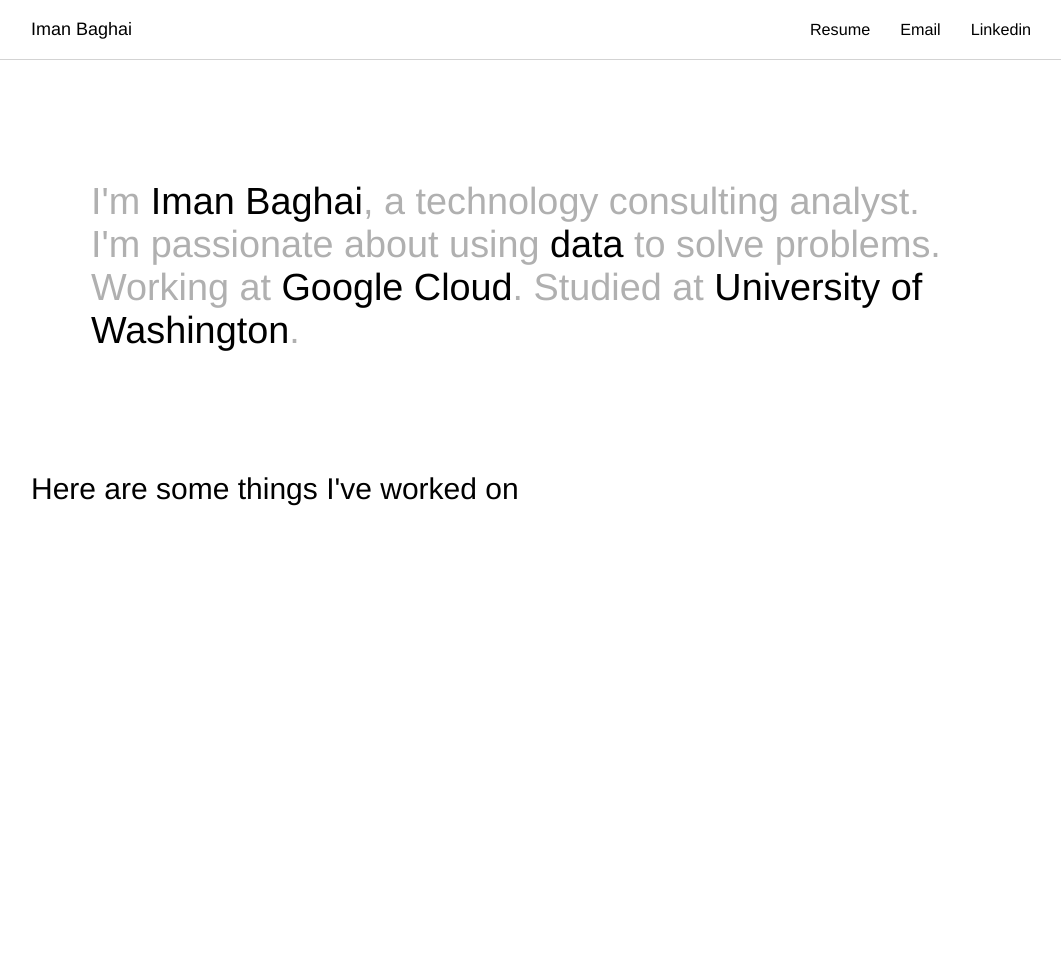
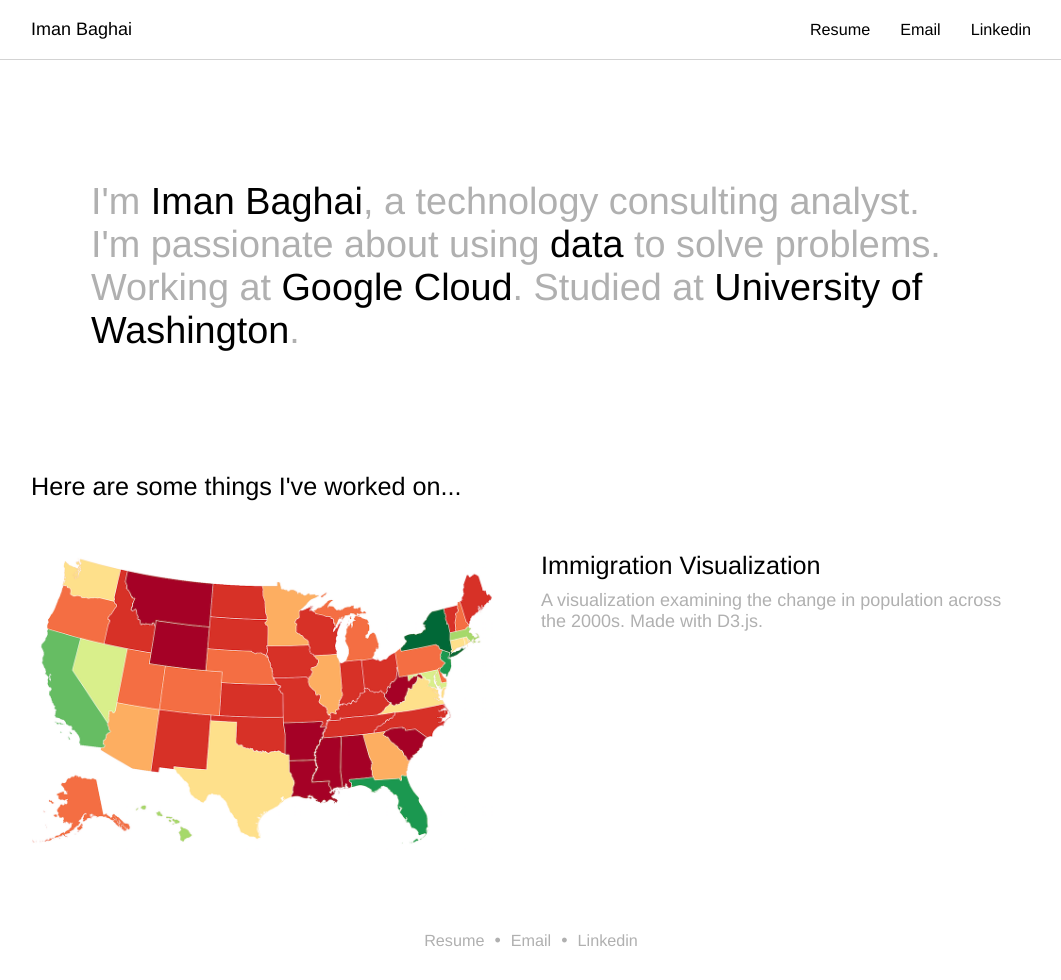
Before and after one commit to ibaghai/ibaghai.github.io, a plain HTML site: page index.html in a window 1280 px wide. Shown: the whole page, without its empty margins (109-1170 px from the left). Before the commit the page ends 800 px from the top, so only its background shows below. Drawn offline with Linux system fonts and the light colour scheme.

Commit message:
add projects section

```diff
--- a/index.css
+++ b/index.css
@@ -1,5 +1,6 @@
 :root {
    --nav-height: 60px;
+   --container-width: 1000px;
 }
 
 html, body {
@@ -19,11 +20,11 @@ nav {
    border-bottom: 1px solid lightgray;
    padding: 0 15px;
    box-sizing: border-box;
+   background: white;
 }
 
 .navigation {
    width: 100%;
-   /* background: black; */
    height: 100%;
    display: flex;
    align-items: center;
@@ -35,12 +36,12 @@ nav {
    font-weight: 500;
 }
 
-.navigation .right {
+.right {
    display: flex;
    font-size: 0.9em;
 }
 
-.navigation .right a {
+.right a {
    margin-left: 30px;
    color: black;
    text-decoration: none;
@@ -58,7 +59,7 @@ nav {
 }
 
 .container {
-   max-width: 1000px;
+   max-width: var(--container-width);
    margin: auto auto;
 }
 
@@ -96,14 +97,80 @@ nav {
 }
 
 .section-title {
-   font-size: 30px;
+   font-size: 1.4em;
    font-weight: 500;
 }
+
+/* Projects */
+
+.project {
+   margin-top: 50px;
+   display: flex;
+}
+
+.project-img {
+   flex: 1;
+   height: 300px;
+   display: block;
+   background-size: contain;
+   background-repeat: no-repeat;
+}
+
+.project-info {
+   flex: 1;
+   margin-left: 20px;
+   display: block;
+}
+
+.project-title {
+   font-weight: 500;
+   font-size: 1.4em;
+   color: black;
+   text-decoration: none;
+   transition: .3s;
+}
+
+.project-title:hover {
+   color: #BCBCBC;
+}
+
+.project-desc {
+   color: #B0B0B0;
+   font-size: 1.1 em;
+   margin-top: 10px;
+}
+
+/* Footer */
+
+.footer {
+   margin-top: 50px;
+   display: flex;
+   align-items: center;
+   justify-content: center;
+   color: #B0B0B0;
+}
+
+.footer a {
+   color: #B0B0B0;
+   text-decoration: none;
+   padding: 30px 10px;
+   transition: .3s;
+   font-size: .9em;
+
+}
+
+.footer a:hover {
+   color: #333;
+}
+
+
 
 @media screen and (max-width: 479px) {
    body {
       font-size: 16px;
    }
+
+
 
    .banner {
       font-size: 1.8em;
@@ -113,8 +180,24 @@ nav {
       padding: 60px 30px;
    }
 
-   .section-title {
-      font-size: 1.8em;
+
+
+   .project {
+      display: block;
    }
 
+   .project-img {
+      height: 200px;
+   }
+
+   .project-info {
+      margin-top: 15px;
+      margin-left: 0px;
+   }
 }
+
+@media screen and (max-width:  1000px) {
+   .projects {
+      padding: 0 15px;
+   }
+}
--- a/index.html
+++ b/index.html
@@ -27,14 +27,19 @@
 
    <div class="banner container">
       <div class="lead">
-         I'm <a href="mailto:ibaghai6@gmail.com" class="heavy" id="name">Iman Baghai</a>, a technology consulting analyst. I'm passionate about using <a href="#"class="heavy" id="data">data</a> to solve problems. Working at <a href="#" class="heavy" id="google">Google Cloud</a>. Studied at <a href="http://uw.edu/" class="heavy" id="uw">University of Washington</a>.
+         I'm <a href="mailto:ibaghai6@gmail.com" class="heavy" id="name">Iman Baghai</a>, a technology consulting analyst. I'm passionate about using <span class="heavy" id="data">data</span> to solve problems. Working at <a href="https://cloud.google.com/" class="heavy" id="google">Google Cloud</a>. Studied at <a href="http://uw.edu/" class="heavy" id="uw">University of Washington</a>.
       </div>
    </div>
 
    <div class="projects container">
       <div class="section-title">
-         Here are some things I've worked on
+         Here are some things I've worked on...
       </div>
+   </div>
+   <div class="footer container">
+         <a href="#">Resume</a> •
+         <a href="mailto:ibaghai6@gmail.com">Email</a> •
+         <a href="https://www.linkedin.com/in/iman-baghai-6a62aa62/">Linkedin</a>
    </div>
 
    <script src="index.js"></script>
--- a/index.js
+++ b/index.js
@@ -0,0 +1,23 @@
+let projects = [{
+   title: 'Immigration Visualization',
+   desc: 'A visualization examining the change in population across the 2000s. Made with D3.js.',
+   img: `url('img/immigration.png')`,
+   href: 'https://ishansaksena.github.io/immigration-viz/'
+}];
+
+for (let i = 0; i < projects.length; i++) {
+   document.querySelector('.projects').innerHTML += makeProject(projects[i]);
+}
+
+
+
+function makeProject(project) {
+   return  `<div class="project">
+      <a href="${project.href}" class="project-img" style="background: ${project.img}; background-size: contain;
+      background-repeat: no-repeat;"></a>
+      <div class="project-info">
+         <a href="${project.href}" class="project-title">${project.title}</a>
+         <div class="project-desc">${project.desc}</div>
+      </div>
+   </div>`;
+}
```
Also changed, not shown: img/immigration.png (added), 2 other files.
